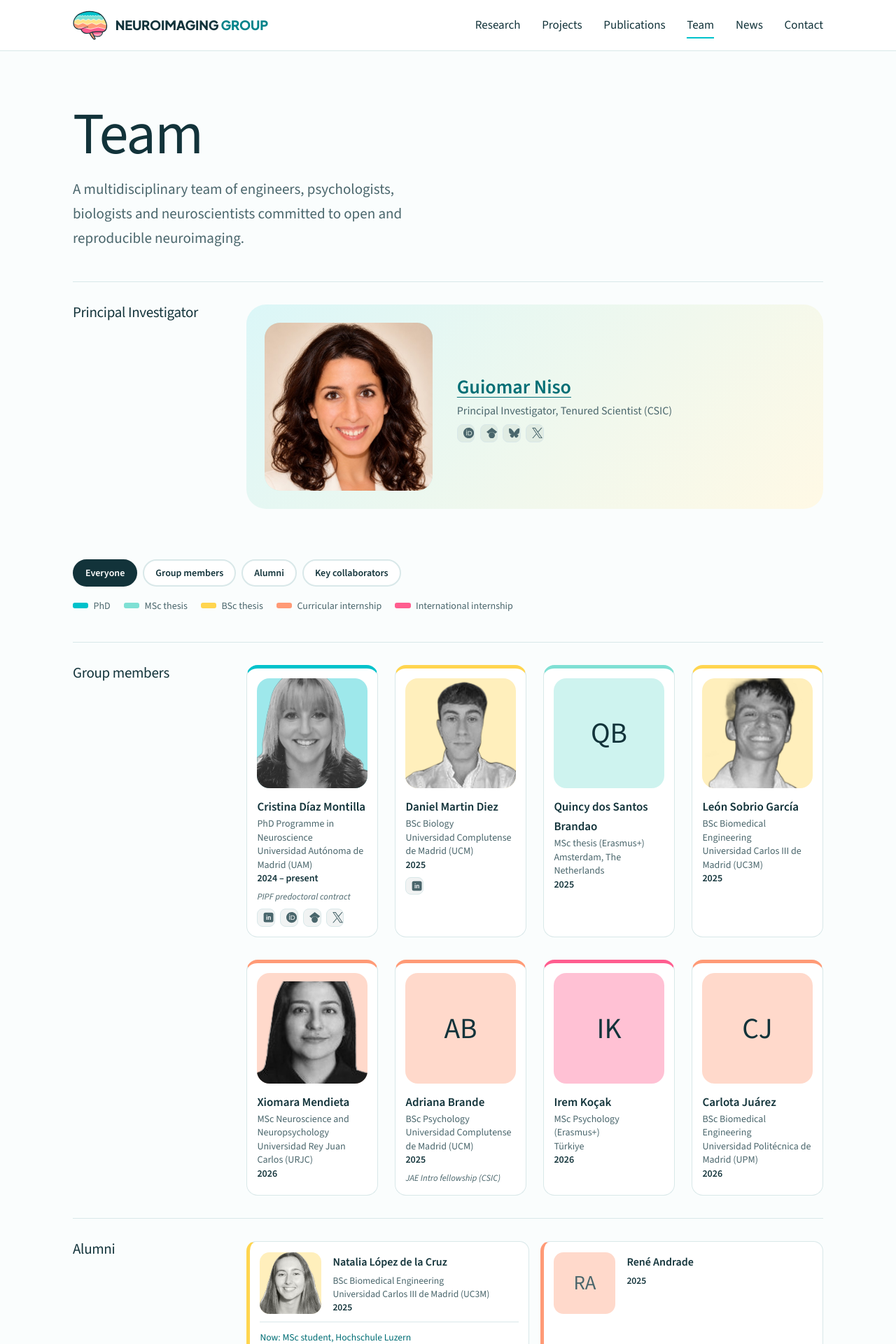
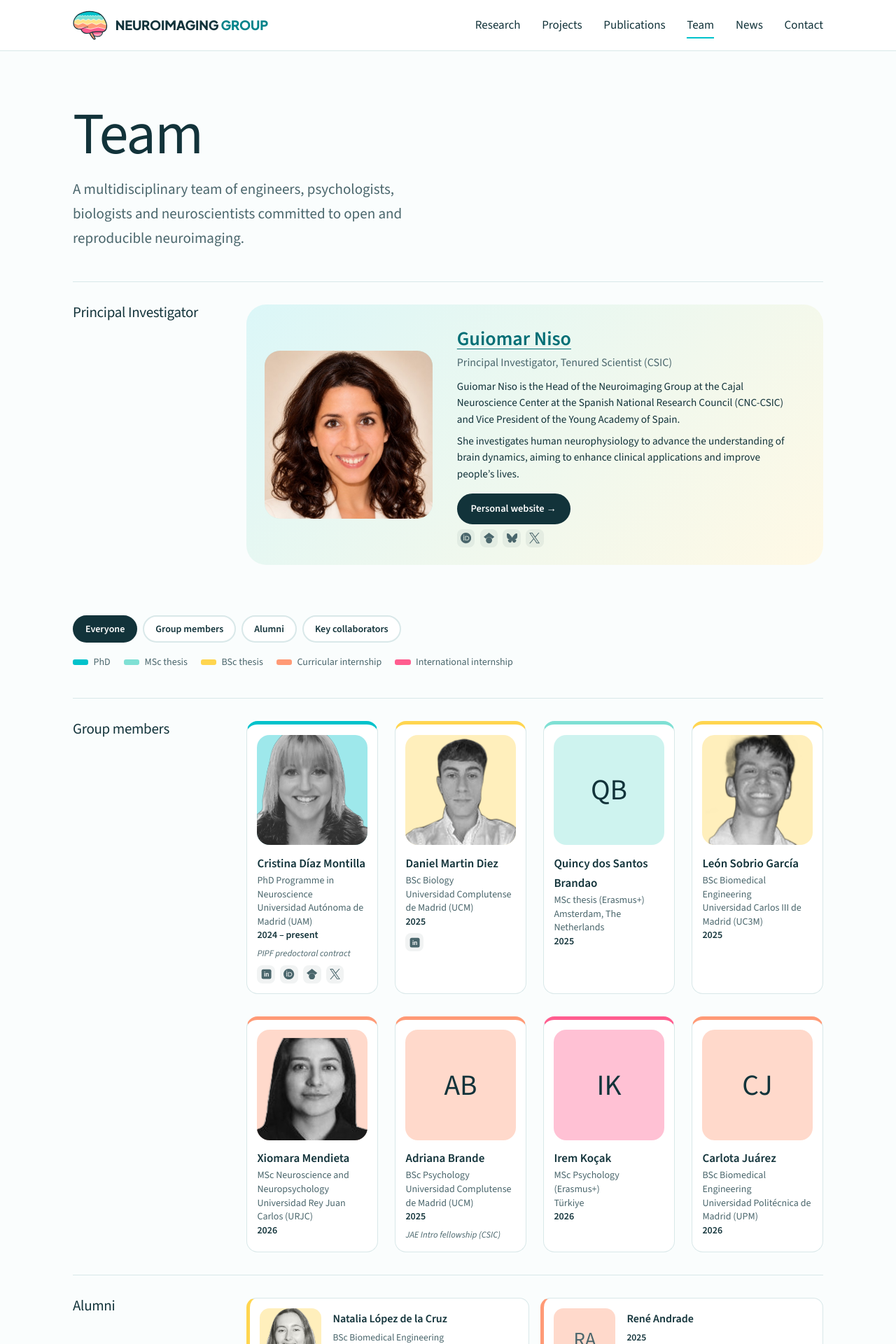
Before and after one commit to cajal-neuroimaging/cajal-neuroimaging.github.io, a Jekyll site: the page built from team.html, in a window 1280 px wide. Shown: the top 1920 px of the page at 70% size. Built offline with Jekyll 4.4.1, drawn with Linux system fonts in a browser that asks for light colours; part of the change alters nothing that is shown; some of the changed text lies outside the part shown.

Commit message:
Team: cut-out collaborator photos, their links, PI bio and website button, centred icons
Co-Authored-By: Claude Opus 5.5 <noreply@anthropic.com>
Claude-Session: https://claude.ai/code/session_016qHx7xJtVuA2p8MXZK7uaB

```diff
--- a/_data/team.yml
+++ b/_data/team.yml
@@ -11,6 +11,9 @@ pi:
   x: https://twitter.com/GuiomarNiso
   role: Principal Investigator, Tenured Scientist (CSIC)
   url: https://guiomar.github.io
+  bio:
+    - Guiomar Niso is the Head of the Neuroimaging Group at the Cajal Neuroscience Center at the Spanish National Research Council (CNC-CSIC) and Vice President of the Young Academy of Spain.
+    - She investigates human neurophysiology to advance the understanding of brain dynamics, aiming to enhance clinical applications and improve people’s lives.
 
 members:
   - name: Cristina Díaz Montilla
@@ -217,41 +220,67 @@ alumni:
 # Key collaborators. Add photo: file.jpg (in assets/img/team/) when they send one.
 collaborators:
   - name: Sylvain Baillet
-    photo: sylvain-baillet.jpg
+    photo: sylvain-baillet.png
     role: Director, CRCHUM, and Professor of Neuroscience
     affiliation: Université de Montréal and McGill University, Canada
     url: https://www.chumontreal.qc.ca/en/crchum/chercheurs/sylvain-baillet
+    scholar: https://scholar.google.com/citations?user=5GTopjMAAAAJ
+    github: https://github.com/sbaillet
+    linkedin: https://www.linkedin.com/in/sylvain-baillet-61193720
+    bluesky: https://bsky.app/profile/sylvainbaillet.bsky.social
+    x: https://twitter.com/sylvain_baillet
   - name: Jochem Rieger
-    photo: jochem-rieger.jpg
+    photo: jochem-rieger.png
     role: Professor of Psychology, Applied Neurocognitive Psychology
     affiliation: University of Oldenburg, Germany
     url: https://uol.de/en/applied-neurocognitive-psychology
+    orcid: https://orcid.org/0000-0003-0955-2306
+    scholar: https://scholar.google.com/citations?user=ctPYGzgAAAAJ
+    github: https://github.com/ANCPLabOldenburg
   - name: Franco Pestilli
-    photo: franco-pestilli.jpg
+    photo: franco-pestilli.png
     role: Professor of Psychology
     affiliation: The University of Texas at Austin, USA
     url: https://pestillilab.github.io
+    orcid: https://orcid.org/0000-0002-2469-0494
+    scholar: https://scholar.google.com/citations?user=gh_KorwAAAAJ
+    github: https://github.com/francopestilli
+    x: https://twitter.com/furranko
   - name: Aina Puce
-    photo: aina-puce.jpg
+    photo: aina-puce.png
     role: Eleanor Cox Riggs Professor Emerita, Psychological and Brain Sciences
     affiliation: Indiana University, USA
     url: https://psych.indiana.edu/news-events/news/2026/aina-puce-retirement.html
+    scholar: https://scholar.google.com/citations?user=F5KjJe0AAAAJ
+    github: https://github.com/ainapuce
+    linkedin: https://www.linkedin.com/in/aina-puce-598b08b
+    x: https://twitter.com/aina_puce
   - name: Maximilien Chaumon
-    photo: maximilien-chaumon.jpg
+    photo: maximilien-chaumon.png
     role: CNRS Researcher
     affiliation: Paris Brain Institute (ICM), France
+    orcid: https://orcid.org/0000-0001-9664-8861
+    scholar: https://scholar.google.com/citations?user=C81NXEkAAAAJ
+    github: https://github.com/dnacombo
   - name: Nathalie George
-    photo: nathalie-george.jpg
+    photo: nathalie-george.png
     role: CNRS Research Director, Scientific Director of CENIR MEG-EEG
     affiliation: Paris Brain Institute (ICM), France
     url: https://parisbraininstitute.org/collaborators/nathalie-george
+    orcid: https://orcid.org/0000-0002-1556-973X
+    scholar: https://scholar.google.com/citations?user=x5NORzMAAAAJ
   - name: Almudena Capilla
-    photo: almudena-capilla.jpg
+    photo: almudena-capilla.png
     role: Associate Professor (Profesora Titular), Biological and Health Psychology
     affiliation: Universidad Autónoma de Madrid, Spain
     url: https://necog-uam.com/
+    orcid: https://orcid.org/0000-0002-4181-4284
+    scholar: https://scholar.google.com/citations?user=8hHNBEAAAAAJ
   - name: Oscar Esteban
-    photo: oscar-esteban.jpg
-    role: Group leader, Axon Lab
-    affiliation: Lausanne University Hospital (CHUV) and University of Lausanne, Switzerland
+    photo: oscar-esteban.png
+    role: Associate Professor, AxonLab
+    affiliation: School of Engineering, HES-SO Valais-Wallis, Switzerland
     url: https://www.axonlab.org/
+    orcid: https://orcid.org/0000-0001-8435-6191
+    scholar: https://scholar.google.com/citations?user=sipSQH8AAAAJ
+    github: https://github.com/oesteban
--- a/_includes/person.html
+++ b/_includes/person.html
@@ -3,6 +3,8 @@
   <div>
     <p class="person__name">{% if p.url %}<a href="{{ p.url }}">{{ p.name }}</a>{% else %}{{ p.name }}{% endif %}</p>
     <p class="person__role">{% if p.role %}{{ p.role }}{% endif %}{% if p.affiliation %}{% if p.role %}<br>{% endif %}{{ p.affiliation }}{% endif %}{% if p.years %}{% if p.role or p.affiliation %}<br>{% endif %}<span class="person__years">{{ p.years }}</span>{% endif %}</p>
+    {% for b in p.bio %}<p class="person__bio">{{ b }}</p>{% endfor %}
+    {% if p.bio and p.url %}<p class="person__cta"><a class="btn btn--fill person__site" href="{{ p.url }}">Personal website <span aria-hidden="true">→</span></a></p>{% endif %}
     {% if p.funding %}<p class="person__funding">{{ p.funding }}</p>{% endif %}
     {% if p.now %}<p class="person__now">Now: {{ p.now }}</p>{% endif %}
     {% if p.linkedin or p.orcid or p.scholar or p.github or p.x or p.bluesky %}
--- a/assets/css/main.css
+++ b/assets/css/main.css
@@ -520,3 +520,11 @@ p { margin: 0 0 1em; }
 .person__icon--orcid:hover { background: #A6CE39 !important; }
 .person__icon--scholar:hover { background: #4285F4 !important; }
 .person__icon--bluesky:hover { background: #1185FE !important; }
+/* social icons: centred inside their squares */
+.person__links a.person__icon { padding: 0 !important; border: 0 !important; line-height: 0; box-sizing: border-box; }
+.person__links a.person__icon svg { display: block; margin: 0; flex: none; }
+.person__bio { font-size: .95rem; line-height: 1.55; color: var(--ink); max-width: 62ch; margin: .7rem 0 0 !important; }
+.person__bio + .person__bio { margin-top: .45rem !important; }
+.person__cta { margin: 1rem 0 .2rem !important; }
+.person__cta .btn { padding: .5rem 1.1rem; font-size: .9rem; }
+.person__cta .btn::after { content: none !important; }
```
Also changed, not shown: assets/img/team/aina-puce.jpg (deleted), assets/img/team/aina-puce.png (added), assets/img/team/almudena-capilla.jpg (deleted), assets/img/team/almudena-capilla.png (added), assets/img/team/franco-pestilli.jpg (deleted), assets/img/team/franco-pestilli.png (added), assets/img/team/jochem-rieger.jpg (deleted), assets/img/team/jochem-rieger.png (added), assets/img/team/maximilien-chaumon.jpg (deleted), assets/img/team/maximilien-chaumon.png (added), assets/img/team/nathalie-george.jpg (deleted), assets/img/team/nathalie-george.png (added), assets/img/team/oscar-esteban.jpg (deleted), assets/img/team/oscar-esteban.png (added), 2 more files.
